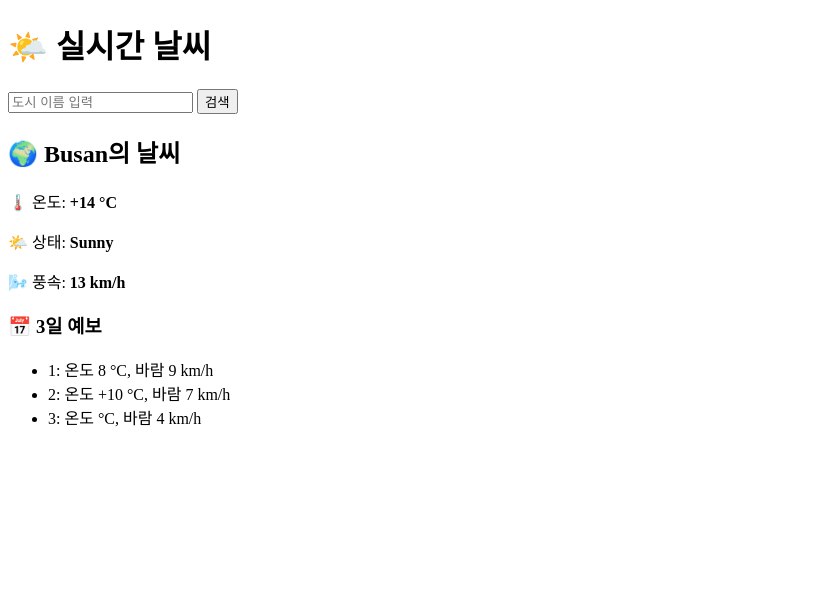
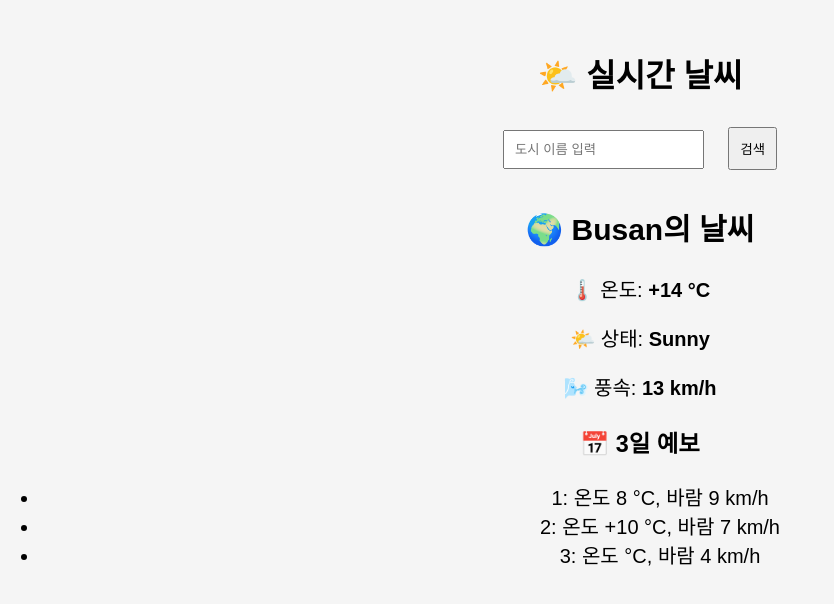
Before and after one commit to LFCKJ/--API, a plain HTML site: page index.html in a window 1280 px wide. Shown: the whole page, without its empty margins (0-834 px from the left). Drawn offline with Linux system fonts and the light colour scheme.

Commit message:
css경로 수정정

```diff
--- a/index.html
+++ b/index.html
@@ -4,7 +4,7 @@
 
     <meta name="viewport" content="width=device-width, initial-scale=1.0">
     <title>날씨 정보</title>
-    <link rel="stylesheet" href="./날씨 정보_files/style.css">
+    <link rel="stylesheet" href="style.css">
 </head>
 <body>
     <div class="container">
```
